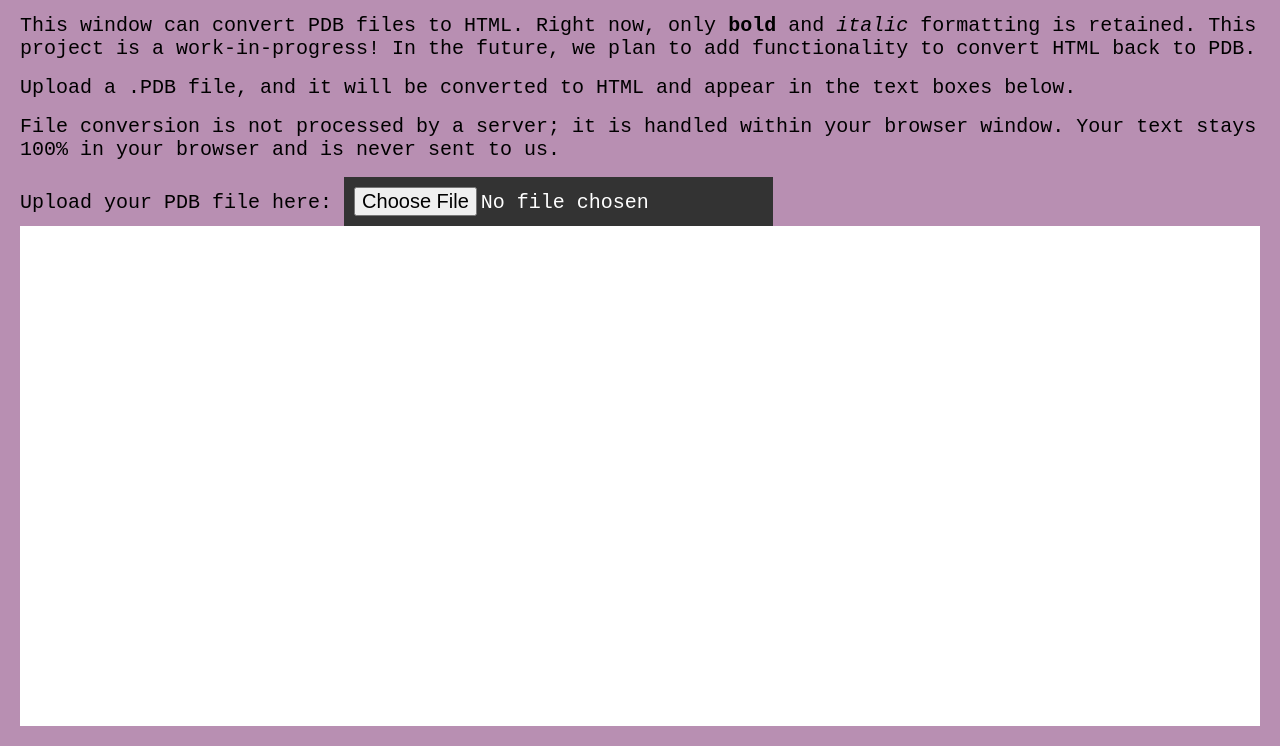
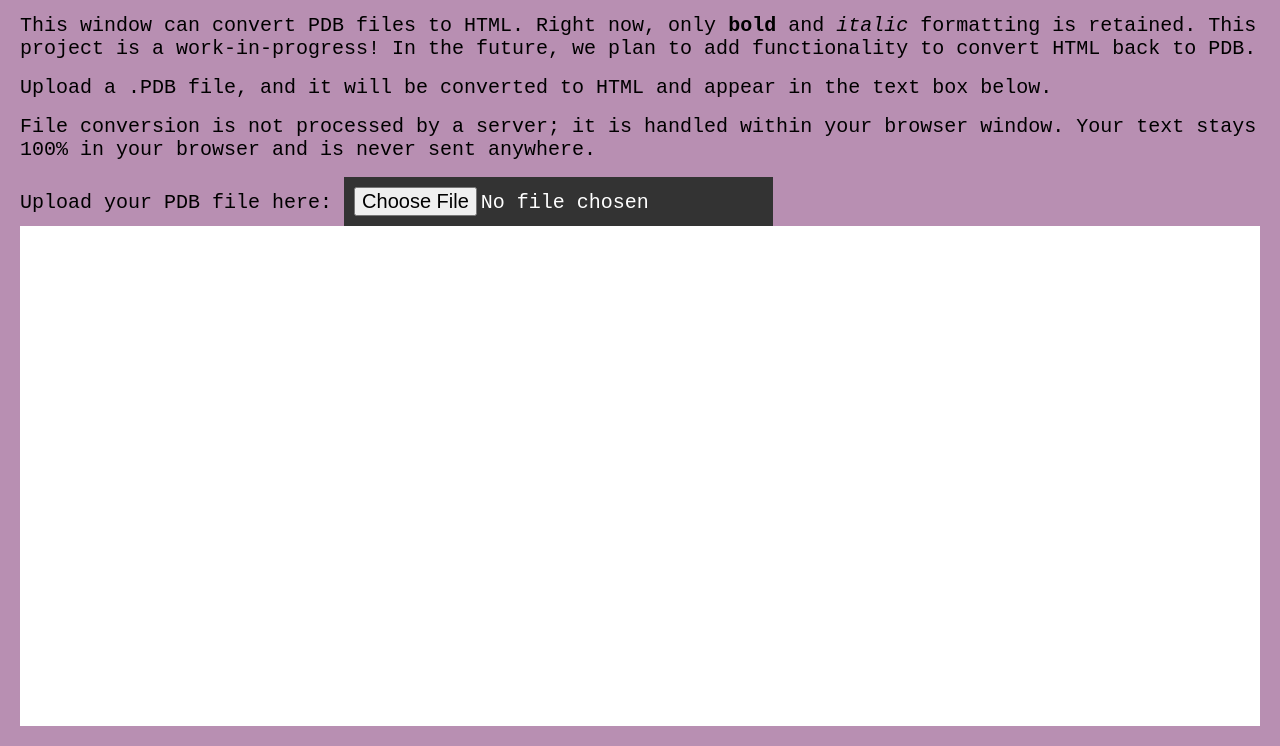
Before and after one commit to rattiecode/alphaword_pdb_to_html, a plain HTML site: page index.html in a window 1280 px wide. Shown: the part 90-836 px from the top of the page. Drawn offline with nearby package versions, Linux system fonts and the light colour scheme; a script that the page names is missing.

Commit message:
Fix typo

```diff
--- a/index.html
+++ b/index.html
@@ -16,12 +16,12 @@
     </p>
     <p>
       Upload a .PDB file, and it will be converted to HTML and appear in the
-      text boxes below.
+      text box below.
     </p>
     <p>
       File conversion is not processed by a server; it is handled within your
-      browser window. Your text stays 100% in your browser and is never sent to
-      us.
+      browser window. Your text stays 100% in your browser and is never sent
+      anywhere.
     </p>
     <div>
       <label>
```
